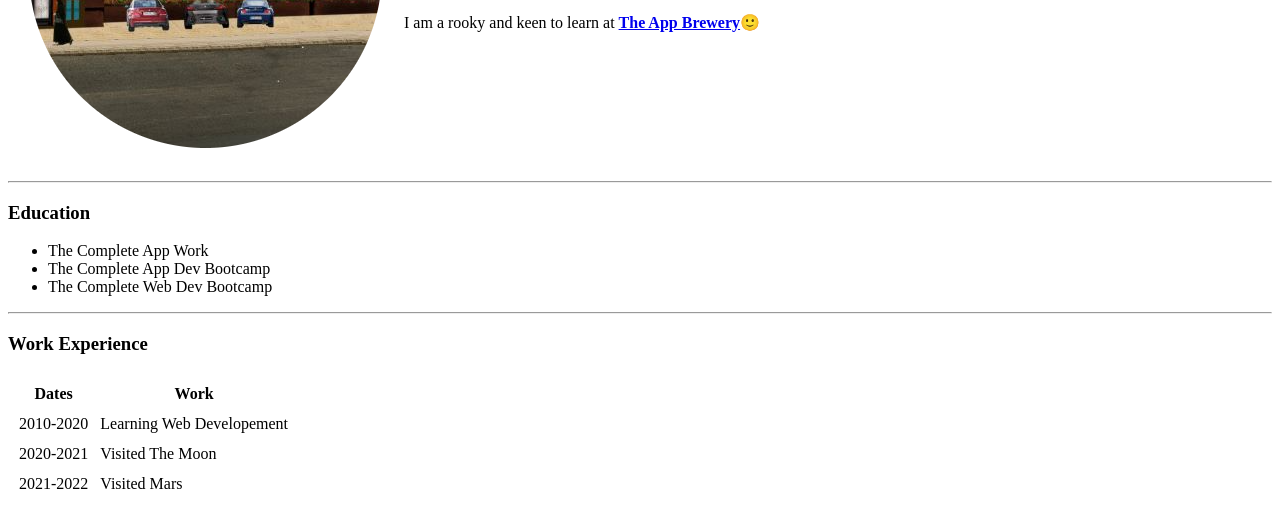
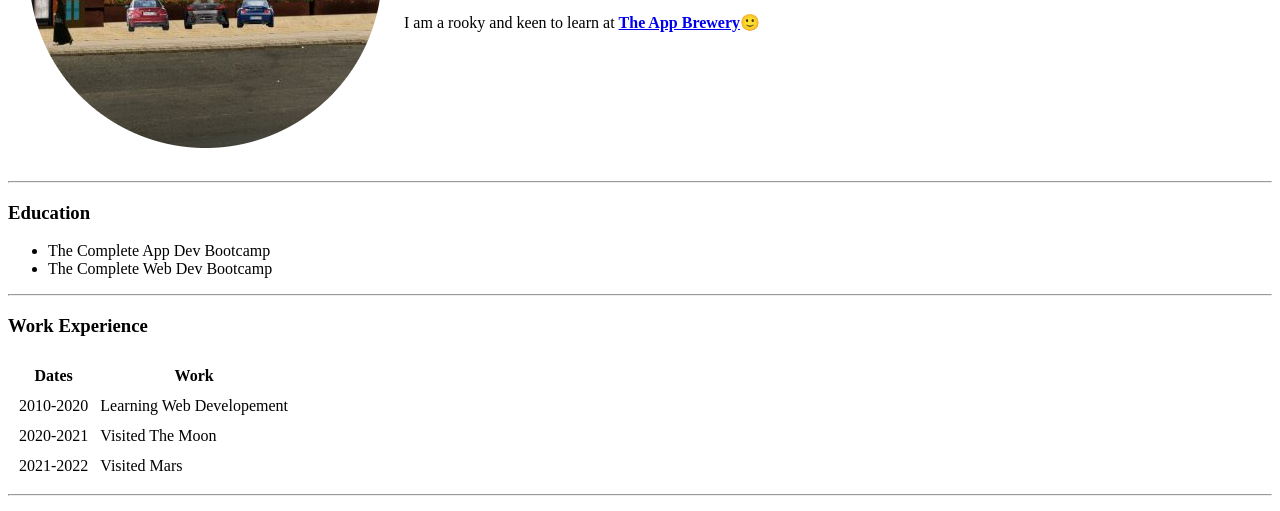
Before and after one commit to TahirAli01/cv, a plain HTML site: page index.html in a window 1280 px wide. Shown: the part 234-745 px from the top of the page. Drawn offline with Linux system fonts and the light colour scheme.

Commit message:
Update index.html

```diff
--- a/index.html
+++ b/index.html
@@ -23,7 +23,6 @@
   <hr>
   <h3>Education</h3>
   <ul>
-    <li> The Complete App Work</li>
     <li>The Complete App Dev Bootcamp</li>
     <li>The Complete Web Dev Bootcamp</li>
   </ul>
```
